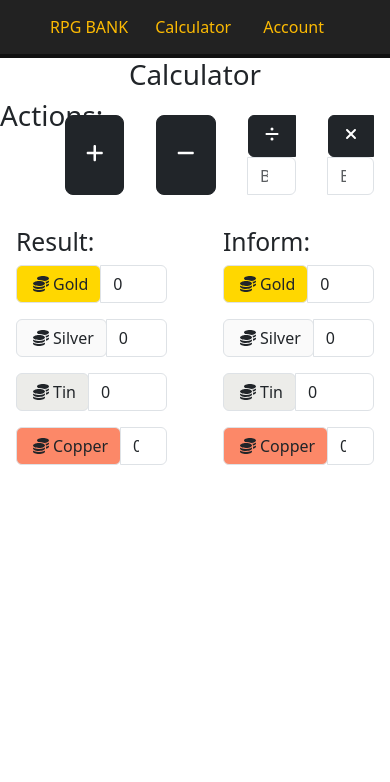
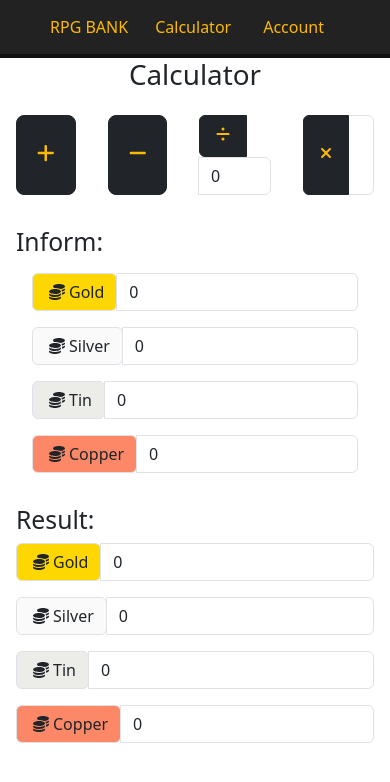
Before and after one commit to BernardCoutinho/RPG-BANK, a Vue app: page /calculator in a window 390 px wide. Shown: the top 782 px of the page. Built offline with nearby package versions, Linux system fonts and the light colour scheme.

Commit message:
Responsividade

```diff
--- a/src/components/Calculator.vue
+++ b/src/components/Calculator.vue
@@ -2,33 +2,144 @@
   <div>
     <h1 class="text-center">Calculator</h1>
 
-    <div class="row">
-      <div class="col-4"><h1>Actions:</h1></div>
-      <div class="col-8 justify-content-end d-flex">
+    <div class="row d-flex">
+      <div class="col-12 col-sm-6">
+        <span class="visually-hidden">Actions:</span>
+      </div>
+      <div class="col-12 col-sm-12 justify-content-end d-flex">
         <button v-on:click="sum()" class="btn btn-lg btn-dark m-3">
-          <font-awesome-icon icon="fa-solid fa-plus" class="m-1" />
+          <font-awesome-icon
+            icon="fa-solid fa-plus"
+            class="m-1 bg-btn-calculator-action-icon"
+          />
         </button>
         <button v-on:click="subtraction()" class="btn btn-lg btn-dark m-3">
-          <font-awesome-icon icon="fa-solid fa-minus" class="m-1" />
+          <font-awesome-icon
+            icon="fa-solid fa-minus"
+            class="m-1 bg-btn-calculator-action-icon"
+          />
         </button>
 
         <div class="input-group m-3">
-            <button class="btn btn-dark" type="button">
-                <font-awesome-icon icon="fa-solid fa-divide" class="m-1" />
+          <button v-on:click="divide()" class="btn btn-dark" type="button">
+            <font-awesome-icon
+              icon="fa-solid fa-divide "
+              class="m-1 bg-btn-calculator-action-icon"
+            />
           </button>
-            <input type="number" class="form-control" placeholder="By: ">
+          <input
+            type="number"
+            class="form-control"
+            placeholder="By: "
+            v-model="divideValue"
+            name="baseGold"
+            id="baseGold"
+          />
         </div>
 
         <div class="input-group m-3">
-            <button class="btn btn-dark" type="button">
-                <font-awesome-icon icon="fa-solid fa-xmark" class="m-1" />
+          <button v-on:click="multiply()" class="btn btn-dark" type="button">
+            <font-awesome-icon
+              icon="fa-solid fa-xmark"
+              class="m-1 bg-btn-calculator-action-icon"
+            />
           </button>
-            <input type="number" class="form-control" placeholder="By: ">
+          <input
+            type="number"
+            class="form-control"
+            placeholder="By: "
+            v-model="multiplyValue"
+            name="baseGold"
+            id="baseGold"
+          />
+        </div>
       </div>
 
+      <div class="col-12 col-sm-6 align-content-center">
+        <div class="m-3">
+          <h2>Inform:</h2>
+          <div class="align-content-left m-3">
+            <form id="baseInsertForm">
+              <div class="input-group mb-3">
+                <div class="input-group-prepend">
+                  <span class="input-group-text bg-gold" id="vInsertedGold">
+                    <font-awesome-icon icon="fa-solid fa-coins" class="m-1" />
+                    Gold
+                  </span>
+                </div>
+                <input
+                  v-model="insertedGold"
+                  type="number"
+                  name="insertedGold"
+                  id="insertedGold"
+                  class="form-control"
+                  placeholder="0"
+                  aria-label="vInsertedGold"
+                  aria-describedby="vInsertedGold"
+                />
               </div>
 
-      <div class="col align-content-center m-3">
+              <div class="input-group mb-3">
+                <div class="input-group-prepend">
+                  <span class="input-group-text bg-silver" id="vInsertedSilver">
+                    <font-awesome-icon icon="fa-solid fa-coins" class="m-1" />
+                    Silver
+                  </span>
+                </div>
+                <input
+                  v-model="insertedSilver"
+                  type="number"
+                  name="insertedGold"
+                  id="insertedSilver"
+                  class="form-control"
+                  placeholder="0"
+                  aria-label="vInsertedSilver"
+                  aria-describedby="vInsertedSilver"
+                />
+              </div>
+
+              <div class="input-group mb-3">
+                <div class="input-group-prepend">
+                  <span class="input-group-text bg-tin" id="vInsertedTin">
+                    <font-awesome-icon icon="fa-solid fa-coins" class="m-1" />
+                    Tin
+                  </span>
+                </div>
+                <input
+                  v-model="insertedTin"
+                  type="number"
+                  name="insertedTin"
+                  id="insertedTin"
+                  class="form-control"
+                  placeholder="0"
+                  aria-label="vInsertedTin"
+                  aria-describedby="vInsertedTin"
+                />
+              </div>
+              <div class="input-group mb-3">
+                <div class="input-group-prepend">
+                  <span class="input-group-text bg-copper" id="vInsertedCopper">
+                    <font-awesome-icon icon="fa-solid fa-coins" class="m-1" />
+                    Copper
+                  </span>
+                </div>
+                <input
+                  v-model="insertedCopper"
+                  type="number"
+                  name="insertedCopper"
+                  id="insertedCopper"
+                  class="form-control"
+                  placeholder="0"
+                  aria-label="vInsertedCopper"
+                  aria-describedby="vInsertedCopper"
+                />
+              </div>
+            </form>
+          </div>
+        </div>
+      </div>
+      <div class="col-12 col-sm-6 align-content-center">
+        <div class="m-3">
           <h2>Result:</h2>
           <div class="align-content-left">
             <form id="baseCalcForm">
@@ -113,86 +224,6 @@
             </form>
           </div>
         </div>
-      <div class="col align-content-center m-3">
-        <h2>Inform:</h2>
-        <div class="align-content-left">
-          <form id="baseInsertForm">
-            <div class="input-group mb-3">
-              <div class="input-group-prepend">
-                <span class="input-group-text bg-gold" id="vInsertedGold">
-                  <font-awesome-icon icon="fa-solid fa-coins" class="m-1" />
-                  Gold
-                </span>
-              </div>
-              <input
-                v-model="insertedGold"
-                type="number"
-                name="insertedGold"
-                id="insertedGold"
-                class="form-control"
-                placeholder="0"
-                aria-label="vInsertedGold"
-                aria-describedby="vInsertedGold"
-              />
-            </div>
-
-            <div class="input-group mb-3">
-              <div class="input-group-prepend">
-                <span class="input-group-text bg-silver" id="vInsertedSilver">
-                  <font-awesome-icon icon="fa-solid fa-coins" class="m-1" />
-                  Silver
-                </span>
-              </div>
-              <input
-                v-model="insertedSilver"
-                type="number"
-                name="insertedGold"
-                id="insertedSilver"
-                class="form-control"
-                placeholder="0"
-                aria-label="vInsertedSilver"
-                aria-describedby="vInsertedSilver"
-              />
-            </div>
-
-            <div class="input-group mb-3">
-              <div class="input-group-prepend">
-                <span class="input-group-text bg-tin" id="vInsertedTin">
-                  <font-awesome-icon icon="fa-solid fa-coins" class="m-1" />
-                  Tin
-                </span>
-              </div>
-              <input
-                v-model="insertedTin"
-                type="number"
-                name="insertedTin"
-                id="insertedTin"
-                class="form-control"
-                placeholder="0"
-                aria-label="vInsertedTin"
-                aria-describedby="vInsertedTin"
-              />
-            </div>
-            <div class="input-group mb-3">
-              <div class="input-group-prepend">
-                <span class="input-group-text bg-copper" id="vInsertedCopper">
-                  <font-awesome-icon icon="fa-solid fa-coins" class="m-1" />
-                  Copper
-                </span>
-              </div>
-              <input
-                v-model="insertedCopper"
-                type="number"
-                name="insertedCopper"
-                id="insertedCopper"
-                class="form-control"
-                placeholder="0"
-                aria-label="vInsertedCopper"
-                aria-describedby="vInsertedCopper"
-              />
-            </div>
-          </form>
-        </div>
       </div>
     </div>
   </div>
@@ -214,6 +245,7 @@ export default {
       insertedTin: 0,
       insertedCopper: 0,
       multiplyValue: 0,
+      divideValue: 0,
     };
   },
   components: {
@@ -264,6 +296,34 @@ export default {
       this.setBaseValues(maxValueCoinsObject);
       this.resetInsertedValues();
     },
+    divide() {
+      let totalBase = this.transformToCopper(
+        this.baseGold,
+        this.baseSilver,
+        this.baseTin,
+        this.baseCopper
+      );
+
+      let total = totalBase / this.divideValue;
+
+      let maxValueCoinsObject = this.transformCopperToMaxValuesCoins(total);
+      this.setBaseValues(maxValueCoinsObject);
+      this.resetInsertedValues();
+    },
+    multiply() {
+      let totalBase = this.transformToCopper(
+        this.baseGold,
+        this.baseSilver,
+        this.baseTin,
+        this.baseCopper
+      );
+
+      let total = totalBase * this.multiplyValue;
+
+      let maxValueCoinsObject = this.transformCopperToMaxValuesCoins(total);
+      this.setBaseValues(maxValueCoinsObject);
+      this.resetInsertedValues();
+    },
 
     setBaseValues(coinsObj) {
       this.baseGold = coinsObj.gold;
@@ -303,6 +363,8 @@ export default {
       this.insertedSilver = 0;
       this.insertedTin = 0;
       this.insertedCopper = 0;
+      this.divideValue = 0;
+      this.multiplyValue = 0;
     },
   },
 };
@@ -333,4 +395,11 @@ export default {
 .bg-copper {
   background-color: rgba(252, 121, 85, 0.885);
 }
+
+.bg-btn-calculator-action-icon {
+  color: #fcba03;
+}
+.bg-btn-calculator-action-icon:hover {
+  color: #fff;
+}
 </style>
```
Lines whose indentation alone changed are shown as unchanged.
